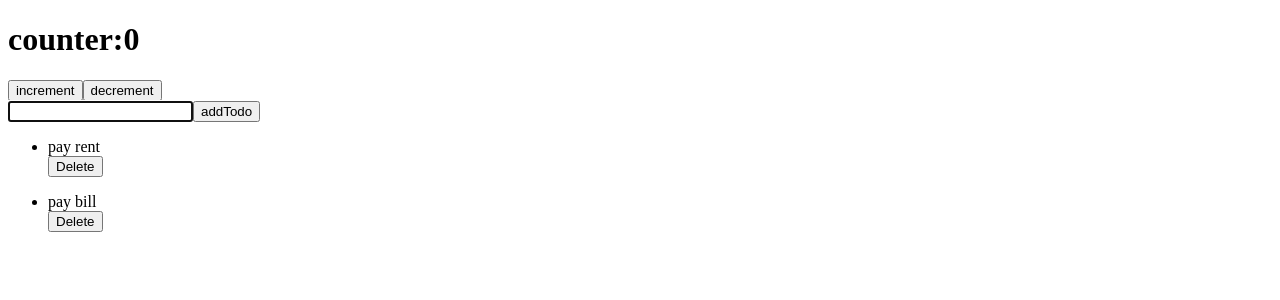
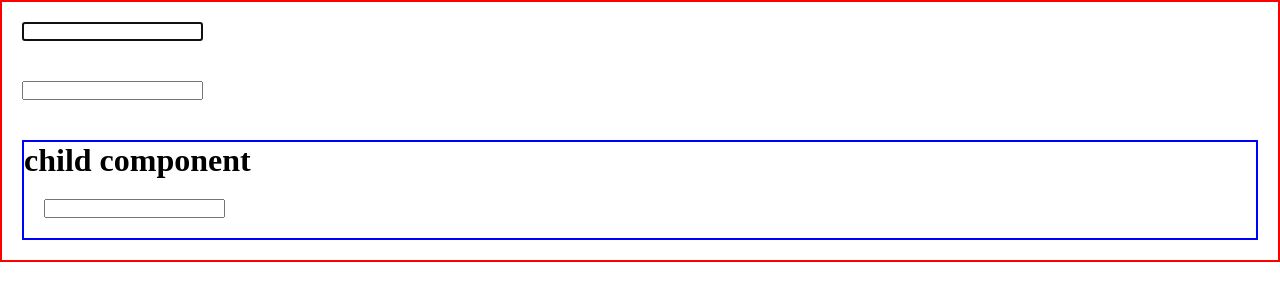
Before and after one commit to chandu-Narmeta/Reactpractices, a React (Create React App) app: page / in a window 1280 px wide. Shown: the top 300 px of the page. Built offline with nearby package versions, Linux system fonts and the light colour scheme.

Commit message:
uses of use reff

```diff
--- a/src/App.jsx
+++ b/src/App.jsx
@@ -1,11 +1,9 @@
-import Header from "./component/Header";
-import Todolist from "./component/todolist/Todolist";
+import Parent from "./component/Parent";
 
 function App() {
   return (
      <div>
-     <Header/>
-     <Todolist/>
+     <Parent/>
      </div>
   )
 }
--- /dev/null
+++ b/src/component/Child.jsx
@@ -0,0 +1,13 @@
+import React from 'react'
+import './comp.css'
+
+function Child(prop,chref) {
+  return (
+    <div class="child">
+        <h1>child component</h1>
+        <input type="text" ref={chref} />
+    </div>
+  )
+}
+
+export default React.forwardRef(Child)
--- a/src/component/Header.jsx
+++ /dev/null
@@ -1,23 +0,0 @@
-import React, { useEffect, useState } from "react";
-
-function Header(){
-    var [count,setCount] = useState(0)
-
-    console.log("counter re-rendering")
-
-    function inc(){
-        setCount(count+1)
-    }
-    function dec(){
-        setCount(count-1)
-    }
-    return (
-        <div className="p-2 border border-success">
-            <h1>counter:{count}</h1>
-            <button onClick={()=>{inc()}}>increment</button>
-            <button onClick={()=>{dec()}}>decrement</button>
-        </div>
-    )
-}
-
-export default Header
--- /dev/null
+++ b/src/component/Parent.jsx
@@ -0,0 +1,39 @@
+import React, { useCallback, useEffect, useRef } from 'react'
+import Child from './Child'
+import './comp.css'
+
+function Parent() {
+var pref1 = useRef()
+var pref2 = useRef()
+var cref = useRef()
+
+useEffect(()=>{
+    pref1.current.focus()
+},[])
+
+function changeref(event){
+    if(event.key==='Enter'){
+        pref2.current.focus()
+     }
+}
+var changechildref = useCallback(
+       function (event){
+          if(event.key==="Enter"){
+            cref.current.focus()
+            }
+            }
+)
+
+  return (
+    <div class="parent">
+      <input type="text" ref={pref1} onKeyUp={(e)=>{changeref(e)}} />
+      <br />
+      <input type="text" ref={pref2} onKeyUp={(e)=>{changechildref(e)}} />
+      <div>
+        <Child ref={cref}/>
+      </div>
+    </div>
+  )
+}
+
+export default Parent
--- /dev/null
+++ b/src/component/comp.css
@@ -0,0 +1,15 @@
+*{
+    margin: 0px;
+    padding: 0px;
+}
+
+.parent{
+    border: 2px solid red;
+}
+.parent input{
+    margin: 20px;
+}
+.child{
+    border: 2px solid blue;
+    margin: 20px;
+}
--- a/src/component/todolist/Todolist.jsx
+++ /dev/null
@@ -1,43 +0,0 @@
-import React, { useEffect, useMemo, useState ,useCallback, useRef} from "react";
-import Todo from "./todo";
-
-function Todolist(){
-   var [todo,setTodo]= useState(["pay rent","pay bill"])
-   var [nwtd,setNwtd]=useState()
-  var nref =useRef()
-     useEffect(()=>{console.log("re-rendering")
-        nref.current.focus()
-     },[todo])
-
-   function newtodo(e){
-       setNwtd(e.target.value)
-   }
-   function updatetodo(){
-     setTodo([...todo,nwtd])
-   }
-
-  var deletetodo =useCallback(
-    function (ind){
-        var temp=[...todo]
-        temp.splice(ind,1)
-        setTodo([...temp])
-     },[todo]
-  )
-
-
-return(
-    <div>
-        <input type="text" onKeyUp={(e)=>{newtodo(e)}}  ref={nref} />
-        <button onClick={()=>{updatetodo()}}>addTodo</button>
-        <div>
-            {
-                todo.map(function(td,i){
-                    return  <Todo key={i} t={td} i={i} deletetodo={deletetodo}></Todo>
-                })
-            }
-        </div>
-    </div>
-)
-}
-
-export default Todolist
--- a/src/component/todolist/todo.jsx
+++ /dev/null
@@ -1,16 +0,0 @@
-import React from "react";
-import { useEffect } from "react";
-
-
-function Todo(props){
-    useEffect(()=>{console.log("todo re-rendering")},[])
-    return <div>
-        <ul>
-        <li>{props.t}</li><button onClick={()=>{props.deletetodo(props.i)}}>Delete</button>
-       </ul>
-          </div>
-
-
-}
-
-export default React.memo(Todo)
```
Also changed, not shown: src/component/todolist/todos.css (deleted).
